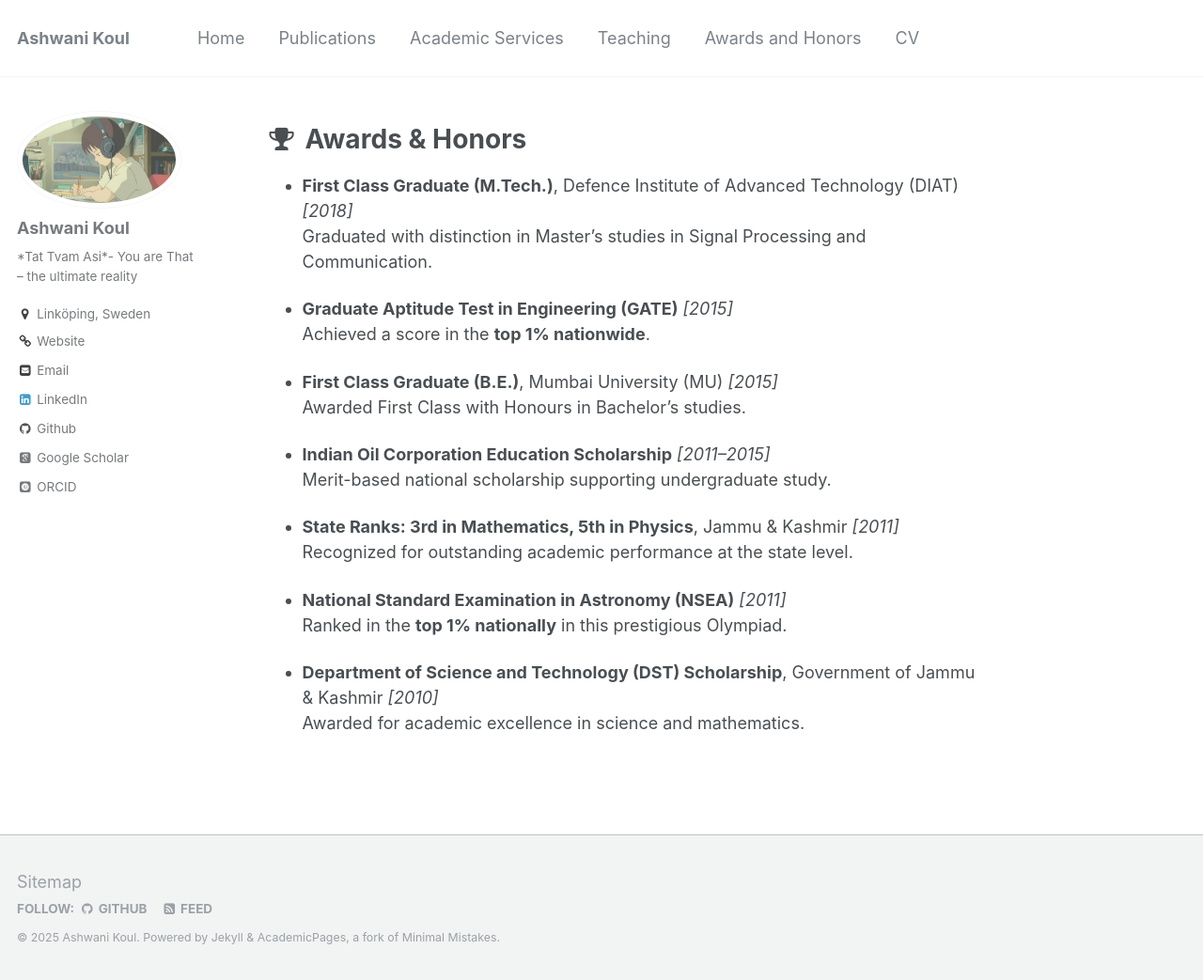
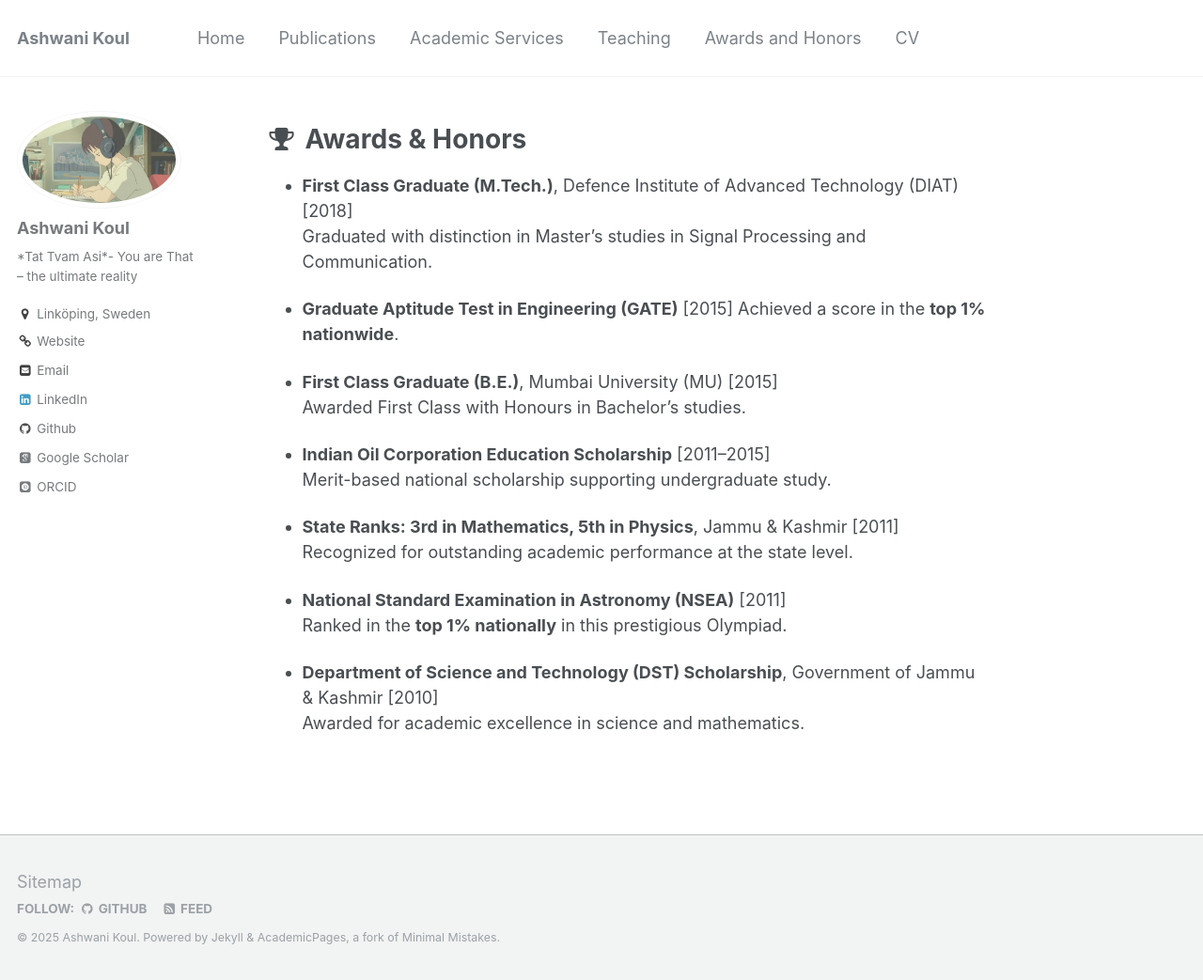
Before and after one commit to ASHKoul/ASHKoul.github.io, a Jekyll site: the page built from _pages/awards.md, in a window 1280 px wide and 1043 px high. Shown: the whole window at 94% size. Built offline with Jekyll 4.4.1, drawn with Linux system fonts in a browser that asks for light colours; some web fonts are replaced.

```diff
--- a/_pages/awards.md
+++ b/_pages/awards.md
@@ -7,23 +7,23 @@ author_profile: true
 
 # <i class="fa fa-fw fa-trophy"></i> Awards & Honors
 
-- **First Class Graduate (M.Tech.)**, Defence Institute of Advanced Technology (DIAT) *[2018]*
+- **First Class Graduate (M.Tech.)**, Defence Institute of Advanced Technology (DIAT) [2018]
   Graduated with distinction in Master’s studies in Signal Processing and Communication.
 
-- **Graduate Aptitude Test in Engineering (GATE)** *[2015]*
+- **Graduate Aptitude Test in Engineering (GATE)** [2015]
   Achieved a score in the **top 1% nationwide**.
 
-- **First Class Graduate (B.E.)**, Mumbai University (MU) *[2015]*
+- **First Class Graduate (B.E.)**, Mumbai University (MU) [2015]
   Awarded First Class with Honours in Bachelor’s studies.
 
-- **Indian Oil Corporation Education Scholarship** *[2011–2015]*
+- **Indian Oil Corporation Education Scholarship** [2011–2015]
   Merit-based national scholarship supporting undergraduate study.
 
-- **State Ranks: 3rd in Mathematics, 5th in Physics**, Jammu & Kashmir *[2011]*
+- **State Ranks: 3rd in Mathematics, 5th in Physics**, Jammu & Kashmir [2011]
   Recognized for outstanding academic performance at the state level.
 
-- **National Standard Examination in Astronomy (NSEA)** *[2011]*
+- **National Standard Examination in Astronomy (NSEA)** [2011]
   Ranked in the **top 1% nationally** in this prestigious Olympiad.
 
-- **Department of Science and Technology (DST) Scholarship**, Government of Jammu & Kashmir *[2010]*
+- **Department of Science and Technology (DST) Scholarship**, Government of Jammu & Kashmir [2010]
   Awarded for academic excellence in science and mathematics.
```
